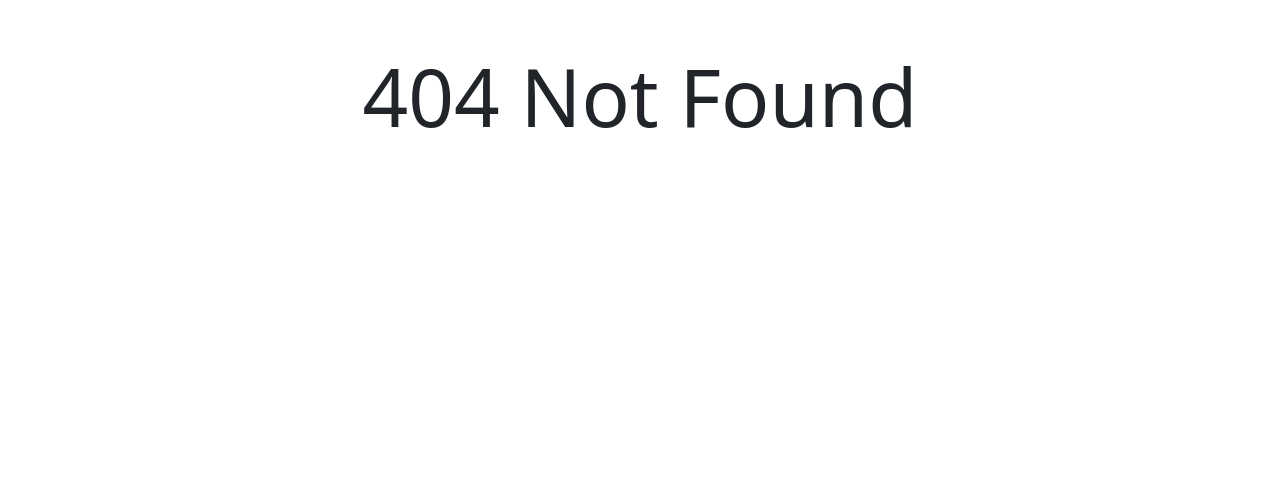
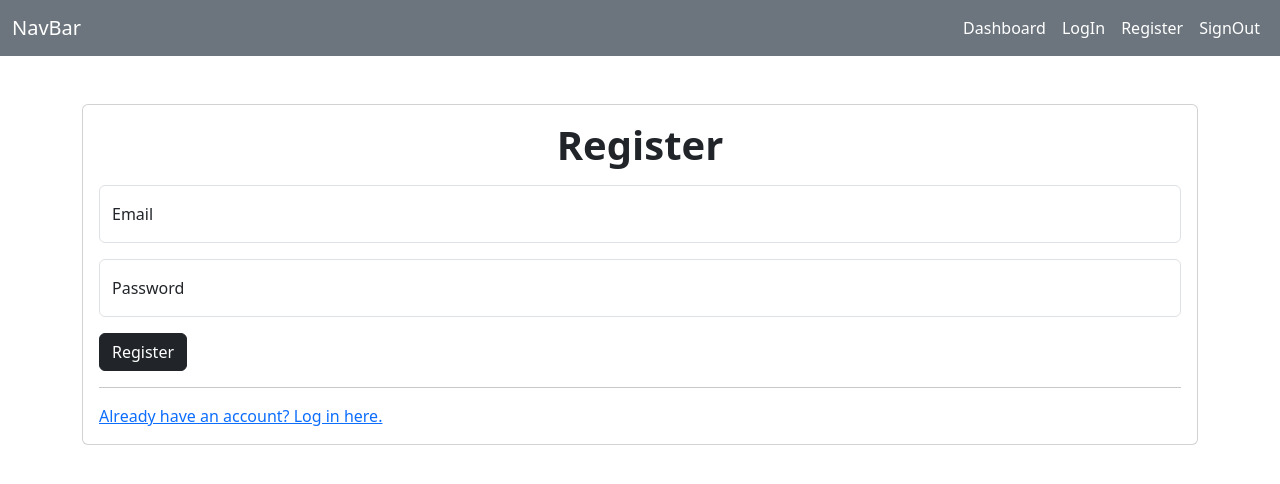
Before and after one commit to toSteven/project04, a React (Vite) app: page /register in a window 1280 px wide. Before the commit this address had no page. Shown: the top 484 px of the page. Built offline with nearby package versions, Linux system fonts and the light colour scheme; no server answers.

Commit message:
added login,logout and reg

```diff
--- a/src/App.jsx
+++ b/src/App.jsx
@@ -9,6 +9,8 @@ import NotFound from "./NotFound";
 import AddEmployee from "./AddEmployee";
 import EditEmployee from "./EditEmployee";
 import ViewEmployee from "./ViewEmployee";
+import LogIn from "./LogIn";
+import Register from "./Register";
 
 function App() {
   return (
@@ -20,6 +22,8 @@ function App() {
             <Route path="viewEmployee" element={<ViewEmployee />}></Route>
             <Route path="addEmployee" element={<AddEmployee />}></Route>
             <Route path="editEmployee" element={<EditEmployee />}></Route>
+            <Route path="login" element={<LogIn />}></Route>
+            <Route path="register" element={<Register />}></Route>
           </Route>
           <Route path="*" element={<NotFound />}></Route>
         </Routes>
--- a/src/Layout.jsx
+++ b/src/Layout.jsx
@@ -1,7 +1,46 @@
 import { Outlet } from "react-router-dom";
+import { useEffect, useState } from "react";
+
 import NavBar from "./NavBar";
 
+import { getAuth, onAuthStateChanged, signOut } from "firebase/auth";
+
+// firebase config import
+import firebaseApp from "./Config";
+
 function Layout() {
+  // credentials state
+  const [credentials, setCredentials] = useState(false);
+
+  // initialize auth
+  const auth = getAuth(firebaseApp);
+
+  // 🔹 CREDENTIALS CONFIG 🔹
+  useEffect(() => {
+    onAuthStateChanged(auth, (user) => {
+      if (user) {
+        setCredentials(true);
+        const uid = user.uid;
+      } else {
+        setCredentials(false);
+      }
+    });
+  }, []);
+
+  // log out function
+  const logout = () => {
+    // initialize auth
+    const auth = getAuth(firebaseApp);
+
+    // 🔹 SIGNOUT CONFIG 🔹
+    // signOut(auth)
+    //   .then(() => {
+    //     alert("You have logout!");
+    //     setCredentials(false);
+    //   })
+    //   .catch((error) => {});
+  };
+
   return (
     <main>
       <NavBar />
--- /dev/null
+++ b/src/LogIn.jsx
@@ -0,0 +1,76 @@
+import { Link, useNavigate } from "react-router-dom";
+import { useState } from "react";
+
+import { getAuth, signInWithEmailAndPassword } from "firebase/auth";
+import firebaseApp from "./Config";
+
+function LogIn() {
+  const [email, setEmail] = useState("");
+  const [password, setPassword] = useState("");
+  const navigate = useNavigate(); // Use useNavigate instead of useHistory
+
+  const handleLogin = () => {
+    if (email !== "" && password !== "") {
+      const auth = getAuth(firebaseApp);
+      signInWithEmailAndPassword(auth, email, password)
+        .then((userCredential) => {
+          // Signed in
+          const user = userCredential.user;
+          alert("Sign in successful");
+          navigate("/");
+        })
+        .catch((error) => {
+          const errorCode = error.code;
+          const errorMessage = error.message;
+          alert(`Error: ${errorMessage}`);
+        });
+    } else {
+      alert("Please enter both email and password");
+    }
+  };
+
+  return (
+    <>
+      <section className="container mt-5">
+        <div className="card">
+          <div className="card-body">
+            <h1 className="fw-bold text-center">Login</h1>
+
+            <div className="form-floating my-3">
+              <input
+                type="email"
+                className="form-control"
+                id="email"
+                placeholder="Email"
+                value={email}
+                onChange={(e) => setEmail(e.target.value)}
+              />
+              <label htmlFor="email">Email</label>
+            </div>
+
+            <div className="form-floating mb-3">
+              <input
+                type="password"
+                className="form-control"
+                id="password"
+                placeholder="Password"
+                value={password}
+                onChange={(e) => setPassword(e.target.value)}
+              />
+              <label htmlFor="password">Password</label>
+            </div>
+
+            <button className="btn btn-dark" onClick={() => handleLogin()}>
+              Log In
+            </button>
+
+            <hr />
+            <Link to="/register">Register here.</Link>
+          </div>
+        </div>
+      </section>
+    </>
+  );
+}
+
+export default LogIn;
--- a/src/NavBar.jsx
+++ b/src/NavBar.jsx
@@ -26,6 +26,30 @@ function NarBar() {
                 Dashboard
               </NavLink>
             </li>
+
+            <li className="nav-item">
+              <NavLink className="nav-link text-white" to="login">
+                LogIn
+              </NavLink>
+            </li>
+
+            <li className="nav-item">
+              <NavLink className="nav-link text-white" to="register">
+                Register
+              </NavLink>
+            </li>
+
+            <li className="nav-item">
+              <NavLink
+                className="nav-link text-white"
+                to="/"
+                onClick={() => {
+                  logout();
+                }}
+              >
+                SignOut
+              </NavLink>
+            </li>
           </ul>
         </div>
       </div>
--- /dev/null
+++ b/src/Register.jsx
@@ -0,0 +1,78 @@
+import { Link, useNavigate } from "react-router-dom";
+import { useState } from "react";
+
+import { getAuth, createUserWithEmailAndPassword } from "firebase/auth";
+import firebaseApp from "./Config";
+
+function Register() {
+  const [email, setEmail] = useState("");
+  const [password, setPassword] = useState("");
+  const navigate = useNavigate(); // Use useNavigate instead of useHistory
+
+  const handleRegister = () => {
+    if (email !== "" && password !== "") {
+      const auth = getAuth(firebaseApp);
+      createUserWithEmailAndPassword(auth, email, password)
+        .then((userCredential) => {
+          // User registered successfully
+          const user = userCredential.user;
+          alert("Registration successful");
+          navigate("/login");
+          // ...
+        })
+        .catch((error) => {
+          const errorCode = error.code;
+          const errorMessage = error.message;
+          alert(`Error: ${errorMessage}`);
+        });
+    } else {
+      alert("Please enter both email and password");
+    }
+  };
+
+  return (
+    <>
+      <section className="container mt-5">
+        <div className="card">
+          <div className="card-body">
+            <h1 className="fw-bold text-center">Register</h1>
+
+            <div className="form-floating my-3">
+              <input
+                type="email"
+                className="form-control"
+                id="email"
+                placeholder="Email"
+                value={email}
+                onChange={(e) => setEmail(e.target.value)}
+              />
+              <label htmlFor="email">Email</label>
+            </div>
+
+            <div className="form-floating mb-3">
+              <input
+                type="password"
+                className="form-control"
+                id="password"
+                placeholder="Password"
+                value={password}
+                onChange={(e) => setPassword(e.target.value)}
+              />
+              <label htmlFor="password">Password</label>
+            </div>
+
+            <button className="btn btn-dark" onClick={() => handleRegister()}>
+              Register
+            </button>
+            <hr />
+            <Link to="/login" className="">
+              Already have an account? Log in here.
+            </Link>
+          </div>
+        </div>
+      </section>
+    </>
+  );
+}
+
+export default Register;
```
